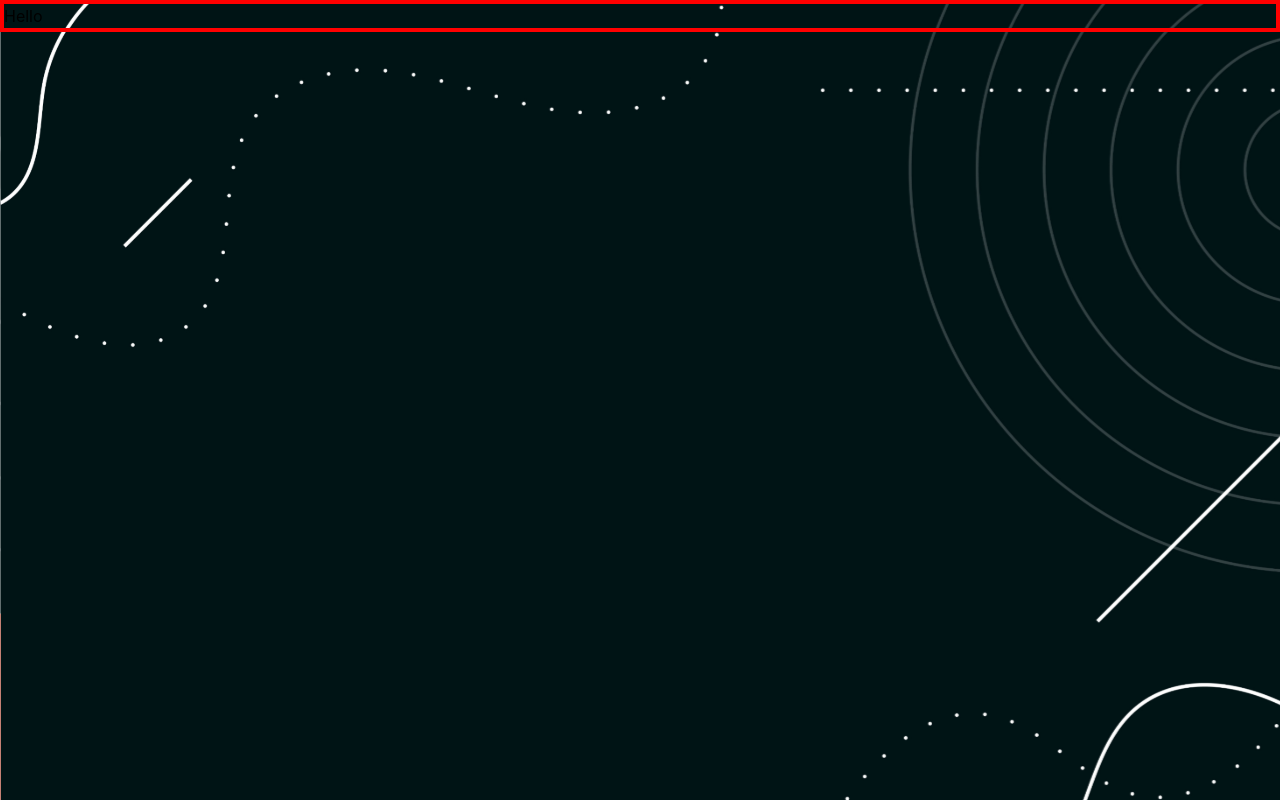
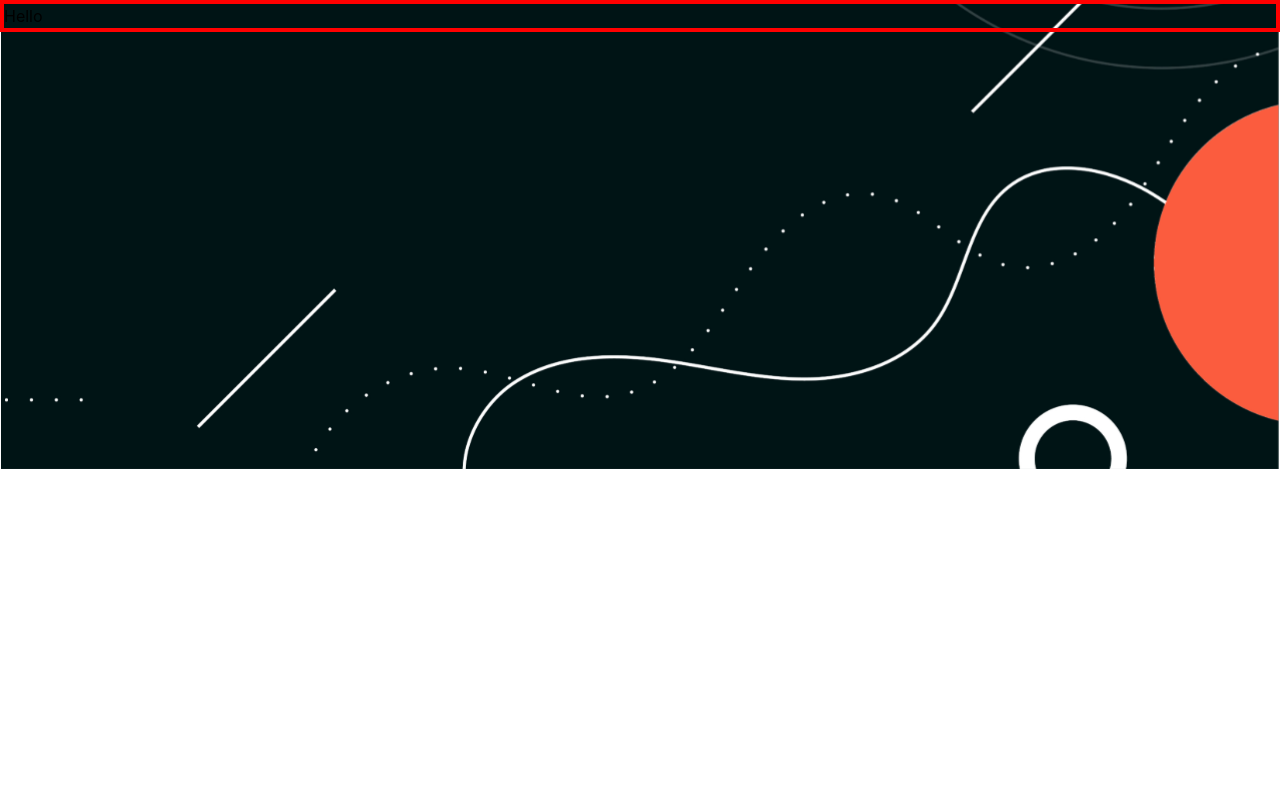
Before and after one commit to s3v3n-up/mvp, a Next.js app: page / in a window 1280 px wide. Built offline with nearby package versions, Linux system fonts and the light colour scheme.

Commit message:
fixed background in globals

```diff
--- a/src/styles/globals.sass
+++ b/src/styles/globals.sass
@@ -11,6 +11,10 @@
   body
     padding: 0
     background-image: url("/bg.svg")
+    background-size: cover
+    background-position: center
+    background-repeat: no-repeat
+
     margin: 0
     font-family: -apple-system, BlinkMacSystemFont, Segoe UI, Roboto, Oxygen, Ubuntu, Cantarell, Fira Sans, Droid Sans, Helvetica Neue, sans-serif
 
```
